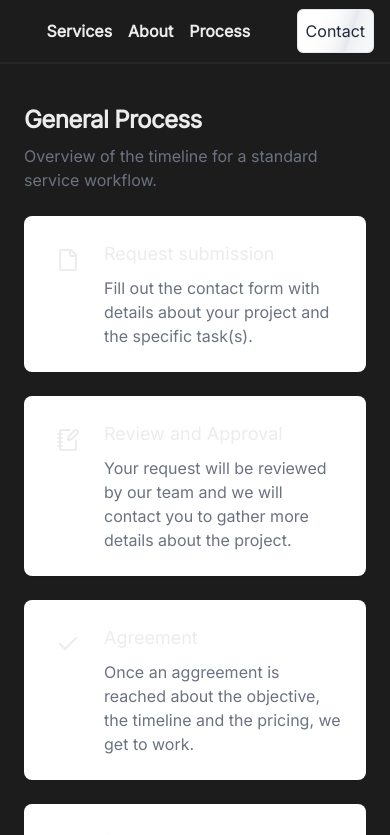
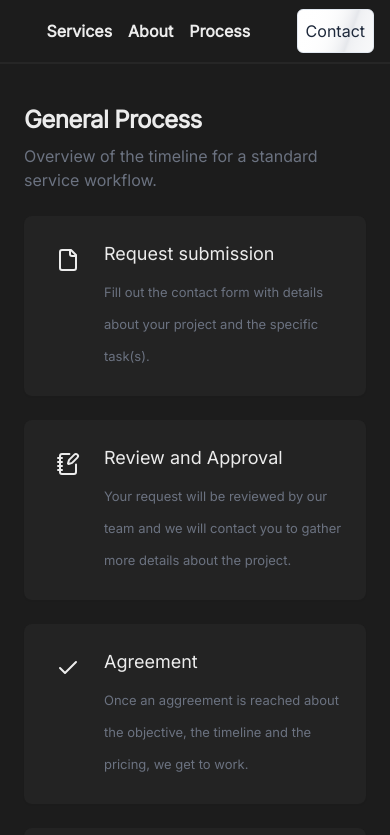
Before and after one commit to MatthieuMordrel/mordrel.pro, a Next.js app: page /pricing in a window 390 px wide. Shown: the top 835 px of the page. Built offline with nearby package versions, Linux system fonts and the light colour scheme.

Commit message:
Modified some content for mobile view

```diff
--- a/app/components/Page Components/MainPageComponents/Automation Pane/AutomationPane.tsx
+++ b/app/components/Page Components/MainPageComponents/Automation Pane/AutomationPane.tsx
@@ -16,7 +16,7 @@ const AutomationPane = () => (
 
       <AnimateTextDiv className="col-span-1 row-start-2 w-full pt-4 md:py-4" />
 
-      <div className="col-span-1 row-span-1 row-start-3 md:col-start-2 md:row-start-2">
+      <div className="col-span-1 row-span-1 row-start-3 hidden md:col-start-2 md:row-start-2 md:block">
         {/* <Profiler id="GlobeDemo" onRender={onRenderCallback}> */}
         <GlobeDemo />
         {/* </Profiler> */}
--- a/app/components/Page Components/MainPageComponents/Main Sections/SecondSection.tsx
+++ b/app/components/Page Components/MainPageComponents/Main Sections/SecondSection.tsx
@@ -15,14 +15,14 @@ export const SecondSection = () => (
         <PaneDataViz />
       </Pane>
     </FadeInEffect>
-    <FadeInEffect id="api-block" animationStyle="fadeRight" className="h-[30rem] w-full scroll-mt-28 md:h-[37.5rem]">
+    <FadeInEffect id="api-block" animationStyle="fadeRight" className="min-h-[25rem] w-full scroll-mt-28 md:h-[37.5rem]">
       <Pane className="h-full">
         <ApiIntegrationShowcase />
       </Pane>
     </FadeInEffect>
     <ExcelProposition id="excel-block" className="w-full scroll-mt-28" />
     <FadeInEffect animationStyle="zoom">
-      <Pane className="h-[30rem] w-full md:h-[37.5rem]">
+      <Pane className="min-h-[20rem] w-full md:h-[37.5rem]">
         <AutomationPane />
       </Pane>
     </FadeInEffect>
--- a/app/ui/Components/ProcessCard.tsx
+++ b/app/ui/Components/ProcessCard.tsx
@@ -20,14 +20,14 @@ const childVariant = {
 export const ProcessCard: React.FC<ProcessCardProps> = ({ icon: Icon, title, description, borderColor }) => (
   <motion.article
     variants={childVariant}
-    className={`group relative flex items-start rounded-lg bg-white p-6 shadow-sm outline-2 hover:outline dark:border-gray-800 dark:bg-paneGrey ${borderColor}`}
+    className={`group relative flex items-start rounded-lg bg-paneGrey p-6 shadow-sm outline-2 hover:outline dark:border-gray-800 ${borderColor}`}
   >
     <span className="flex h-10 w-10 flex-shrink-0 items-center justify-center rounded-full">
       <Icon className="h-6 w-6" />
     </span>
     <div className="ml-4">
       <h4 className="text-lg font-medium">{title}</h4>
-      <p className="mt-2 text-gray-500 dark:text-gray-400">{description}</p>
+      <p className="textSmall mt-2 text-gray-500 dark:text-gray-400">{description}</p>
     </div>
     {/* Solution below allows to create border, which appears when the element with group class is hovered */}
     {/* <div className={`absolute inset-0 rounded-lg border-2 opacity-0 group-hover:opacity-100 ${borderColor}`} /> */}
```
